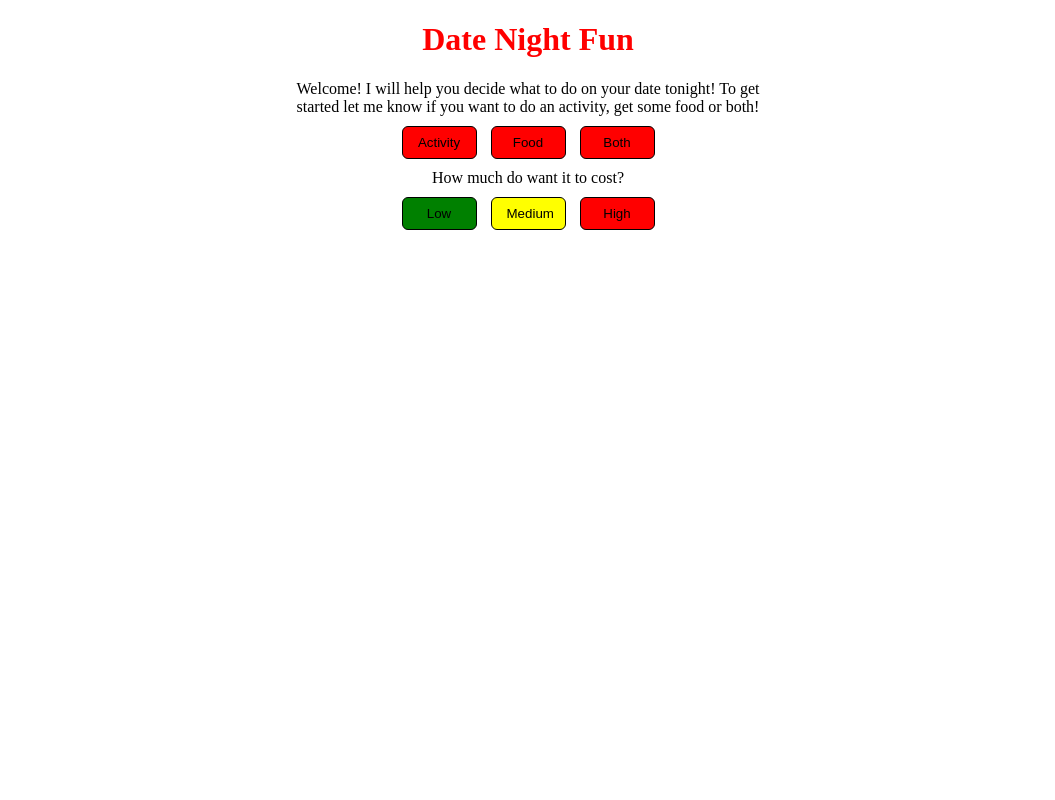
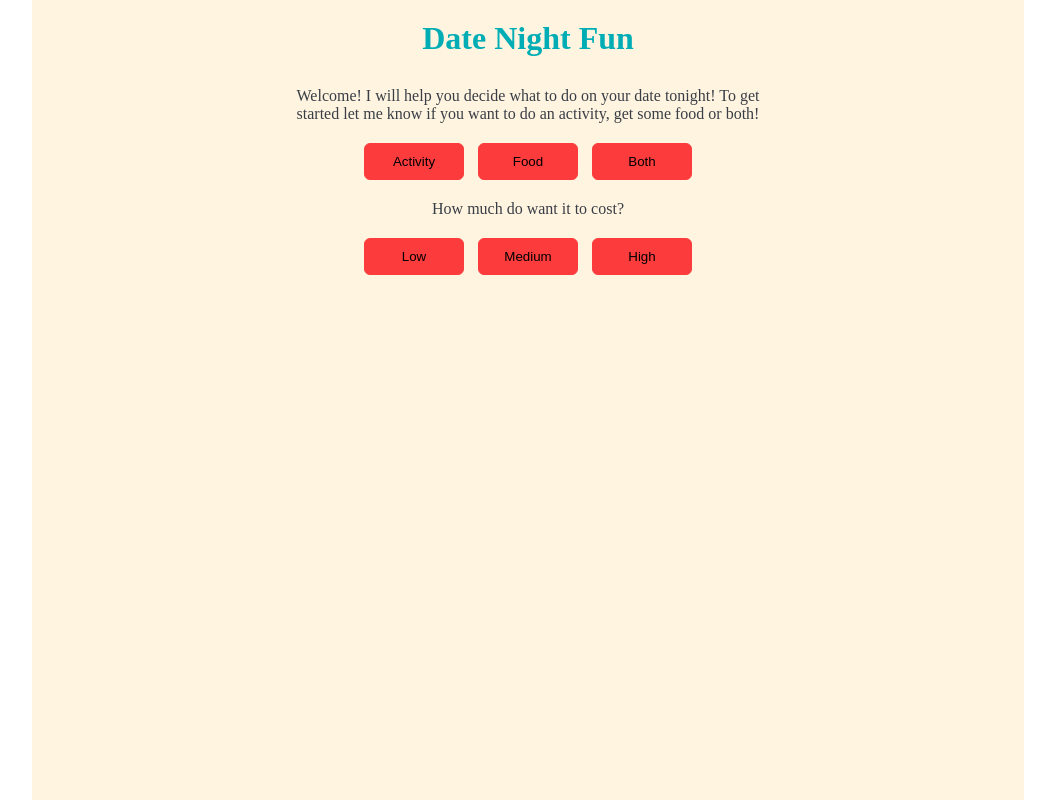
Before and after one commit to gbrack95/W3200-Assign1, a plain HTML site: page index.html in a window 1280 px wide. Both pictures are taken after a click on the button "Activity". Shown: the whole page, without its empty margins (112-1167 px from the left). Drawn offline with Linux system fonts and the light colour scheme; no server answers.

Commit message:
made options dissapear when changing parent category. style changes

```diff
--- a/app.js
+++ b/app.js
@@ -38,6 +38,7 @@ var filterData = function (list, cost) {
 var deleteLi = function () {
     var delLi = document.querySelector("#generated-options");
     var delChosen = document.querySelector("#chosen-option");
+    allOptions.style.display = "none";
     if (delChosen.firstChild) {
         delChosen.firstChild.remove();
     }
@@ -73,18 +74,21 @@ activityButton.onclick = function () {
     costOption.style.display = "block";
     console.log("activity data", activityData);
     currentData = activityData;
+    deleteLi();
 }
 
 foodButton.onclick = function () {
     costOption.style.display = "block";
     console.log("food data", foodData);
     currentData = foodData;
+    deleteLi();
 }
 
 eitherButton.onclick = function () {
     costOption.style.display = "block";
     console.log("data loaded from server", eitherData);
     currentData = eitherData;
+    deleteLi();
 }
 
 lowButton.onclick = function () {
--- a/style.css
+++ b/style.css
@@ -1,22 +1,28 @@
 body {
     margin: 0;
     padding: 0;
+    color: #393E46;
 }
 
 .wrapper {
     width: 992px;
+    height: 100vh;
     margin: auto;
+    background-color: #FFF4E0;
 }
 
 #title {
     text-align: center;
-    color: red;
+    color: #00ADB5;
+    margin: 0;
+    padding: 20px 0 20px 0;
 }
 
 p {
     margin: auto;
     text-align: center;
     max-width: 50%;
+    padding: 10px 0 10px 0;
 }
 
 #act-button-container {
@@ -51,37 +57,23 @@ p {
     list-style-type: none;
 }
 
-#low-button {
-    background-color: green;
+.button {
+    margin: 10px 5px;
+    width: 100px;
+    padding: 10px 18px 10px 18px;
+    display: inline-block;
+    border: 1.5px solid #FC3C3C;
+    border-radius: 6px;
+    text-align: center;
+    background-color: #FC3C3C;
 }
 
-#medium-button {
-    background-color: yellow;
-}
-
-#high-button {
-    background-color: red;
-}
-
-#low-button:hover,
-#medium-button:hover,
-#high-button:hover {
-    background-color: gray;
+.button:hover {
+    background-color: #F8B500;
     cursor: pointer;
 }
 
-.button {
-    margin: 10px 5px;
-    width: 75px;
-    padding: 8px 15px 8px 15px;
-    display: inline-block;
-    border: 1px solid black;
-    border-radius: 6px;
-    text-align: center;
-    background-color: red;
+.button-active {
+    background-color: #F8B500;
+    border: 1.5px solid #FC3C3C;
 }
-
-.button:hover {
-    background-color: gray;
-    cursor: pointer;
-}
```
